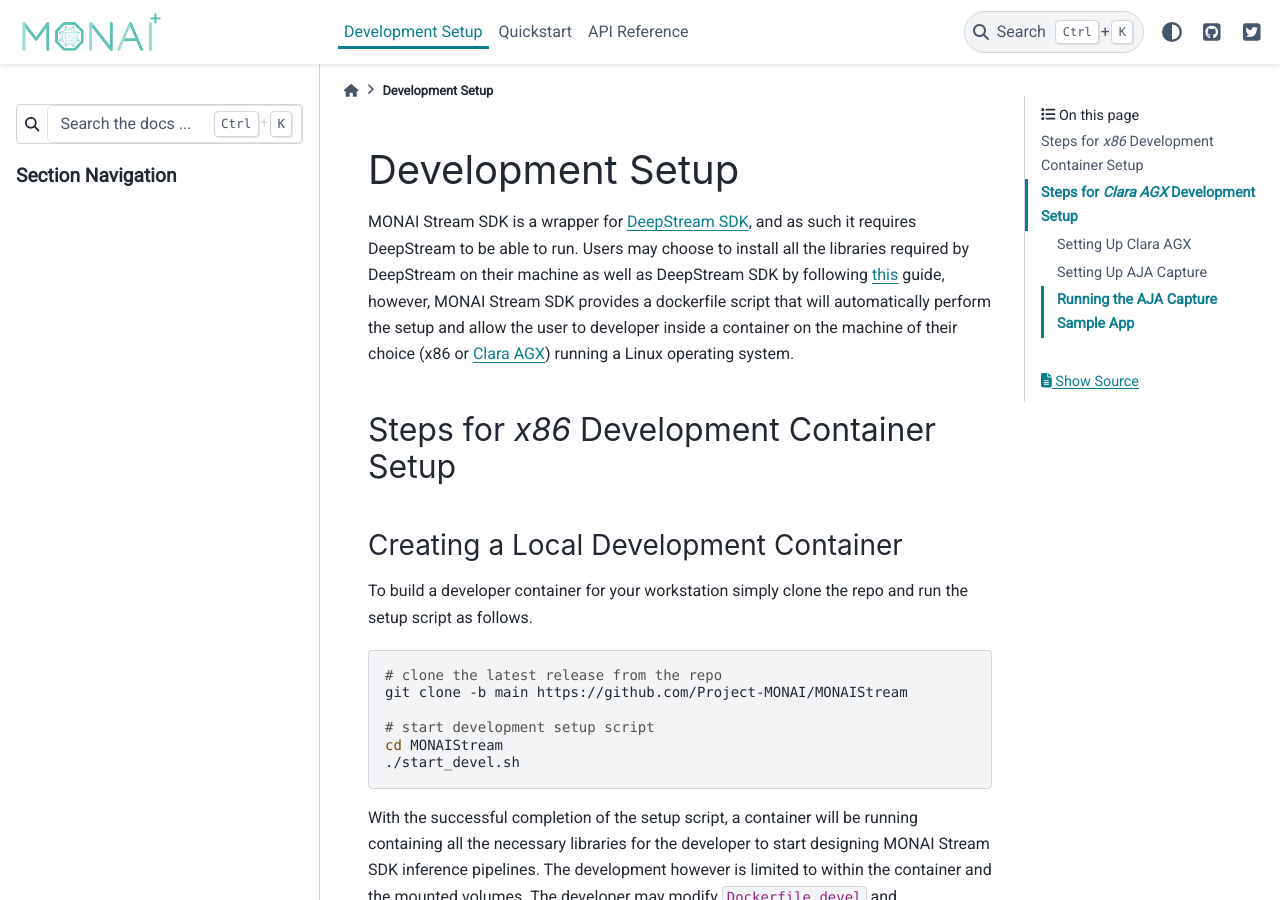
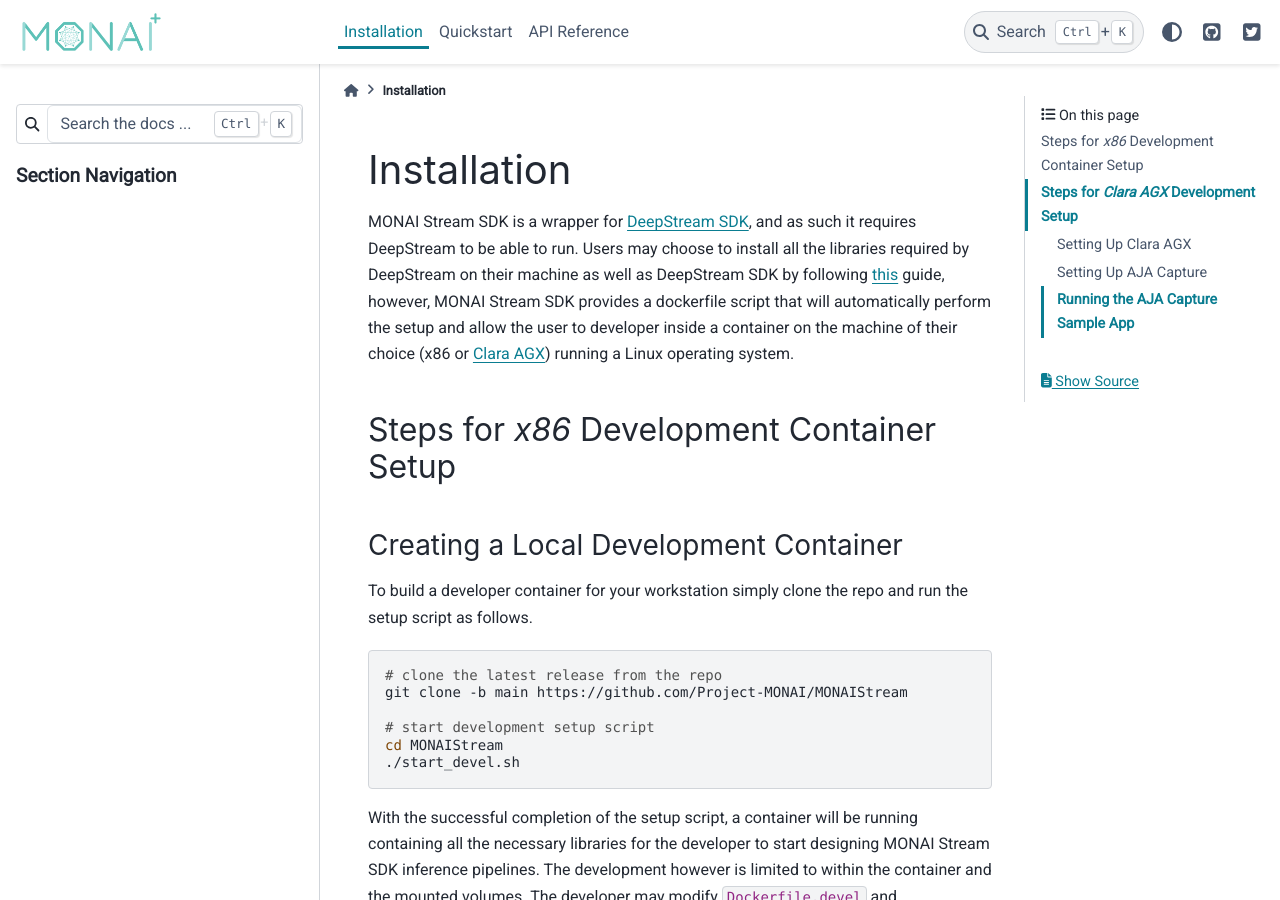
Before and after one commit to Project-MONAI/MONAIStream, a Sphinx documentation site: the page built from docs/source/installation.rst, in a window 1280 px wide and 900 px high. Built offline with Sphinx 7.4.7 and the PyData theme 0.15.4, drawn with Linux system fonts in a browser that asks for light colours; some web fonts are replaced; pages that are not in the unit, such as notebooks, are missing from menus.

Commit message:
change title
Signed-off-by: Alvin Ihsani <aihsani@nvidia.com>

```diff
--- a/docs/source/installation.rst
+++ b/docs/source/installation.rst
@@ -1,6 +1,6 @@
-=================
-Development Setup
-=================
+============
+Installation
+============
 
 MONAI Stream SDK is a wrapper for `DeepStream SDK <https://developer.nvidia.com/deepstream-sdk>`_,
 and as such it requires DeepStream to be able to run. Users may choose to install all the libraries
```
